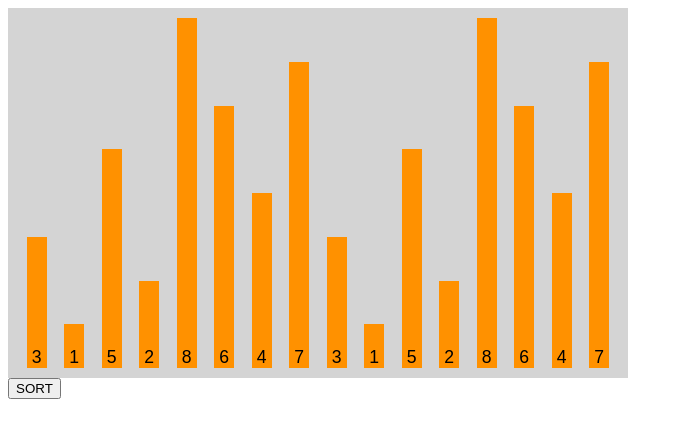
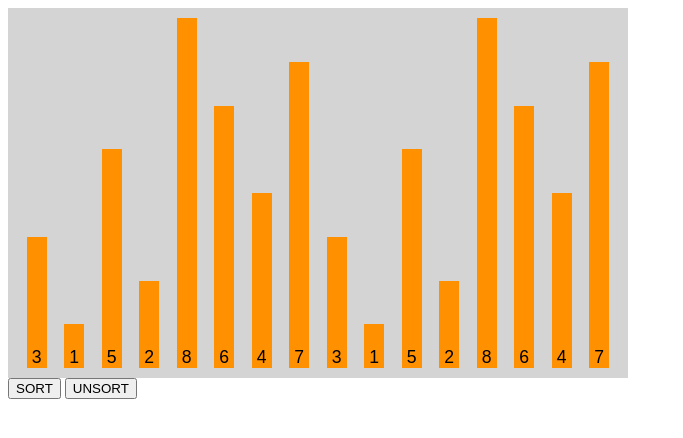
Before and after one commit to nikola1912/algorithm-visualization, a website built with webpack: page dist/index.html in a window 1280 px wide. Shown: the whole page, without its empty margins (0-683 px from the left). Built offline with Linux system fonts and the light colour scheme.

Commit message:
Create unsort button

```diff
--- a/src/index.js
+++ b/src/index.js
@@ -10,4 +10,8 @@ document.getElementById("sortButton").addEventListener("click", () => {
     displayController.drawArray(sortedArray);
 })
 
+document.getElementById("unsortButton").addEventListener("click", () => {
+    displayController.drawArray(testArray);
+})
+
 console.log(sortedArray);
```
Also changed, not shown: dist/index.html, dist/main.js.
